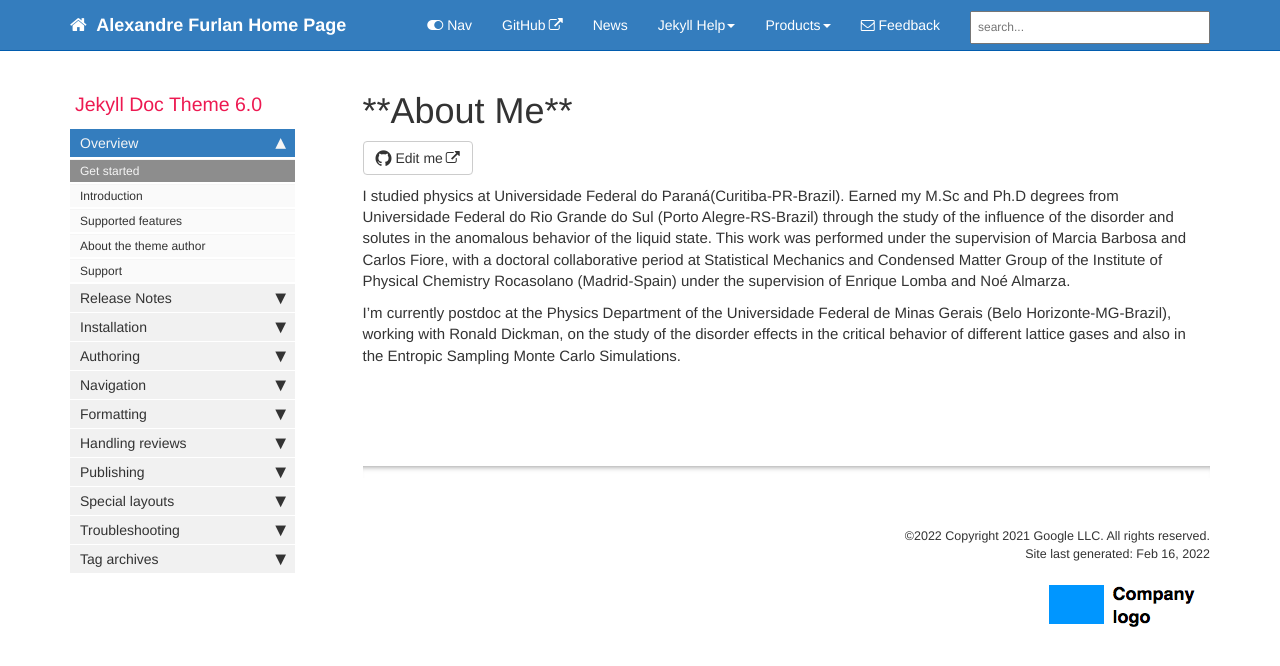
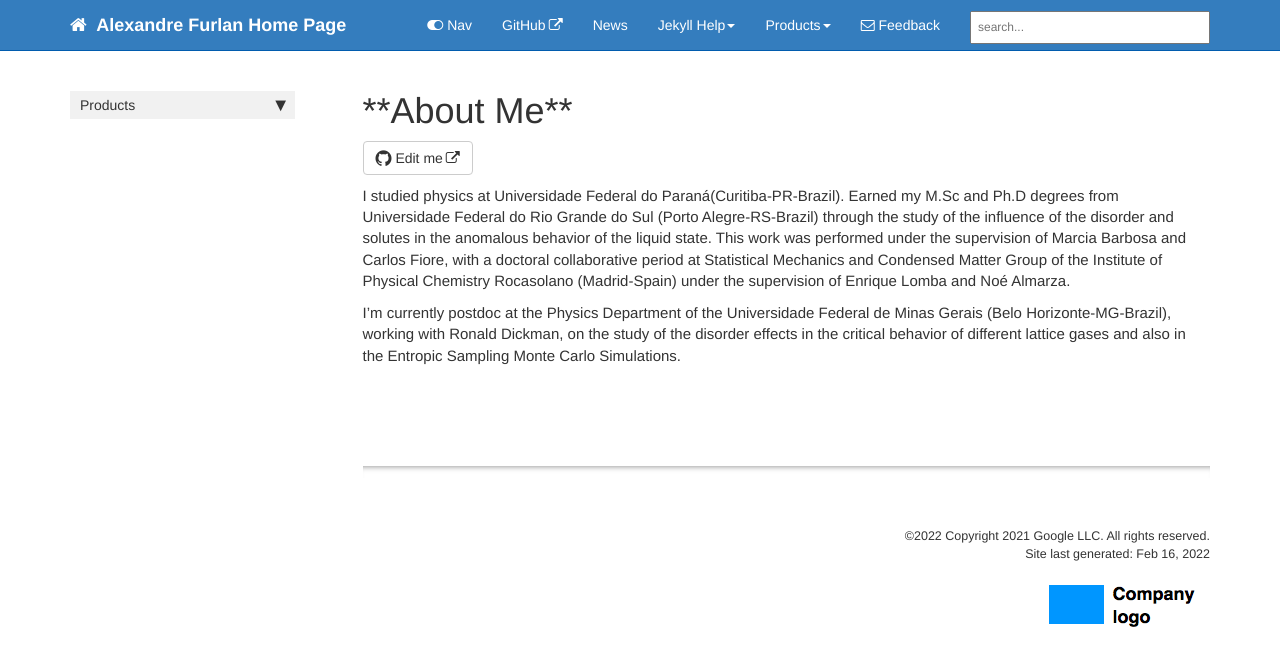
Before and after one commit to apfurlan/apfurlan.github.io, a Jekyll site: the page built from index.md, in a window 1280 px wide. Shown: the top 666 px of the page. Built offline with Jekyll 4.4.1, drawn with Linux system fonts in a browser that asks for light colours; comment, search, counter and statistics services are not loaded; some of the changed lines change nothing that is shown.

Commit message:
new commit

```diff
--- a/index.md
+++ b/index.md
@@ -2,7 +2,7 @@
 title: "**About Me**"
 keywords: sample homepage
 #tags: [getting_started]
-sidebar: mydoc_sidebar
+#sidebar: mydoc_sidebar
 permalink: index.html
 #summary: These brief instructions will help you get started quickly with the theme. The other topics in this help provide additional information and detail about #working with other aspects of this theme and Jekyll.
 ---
```
